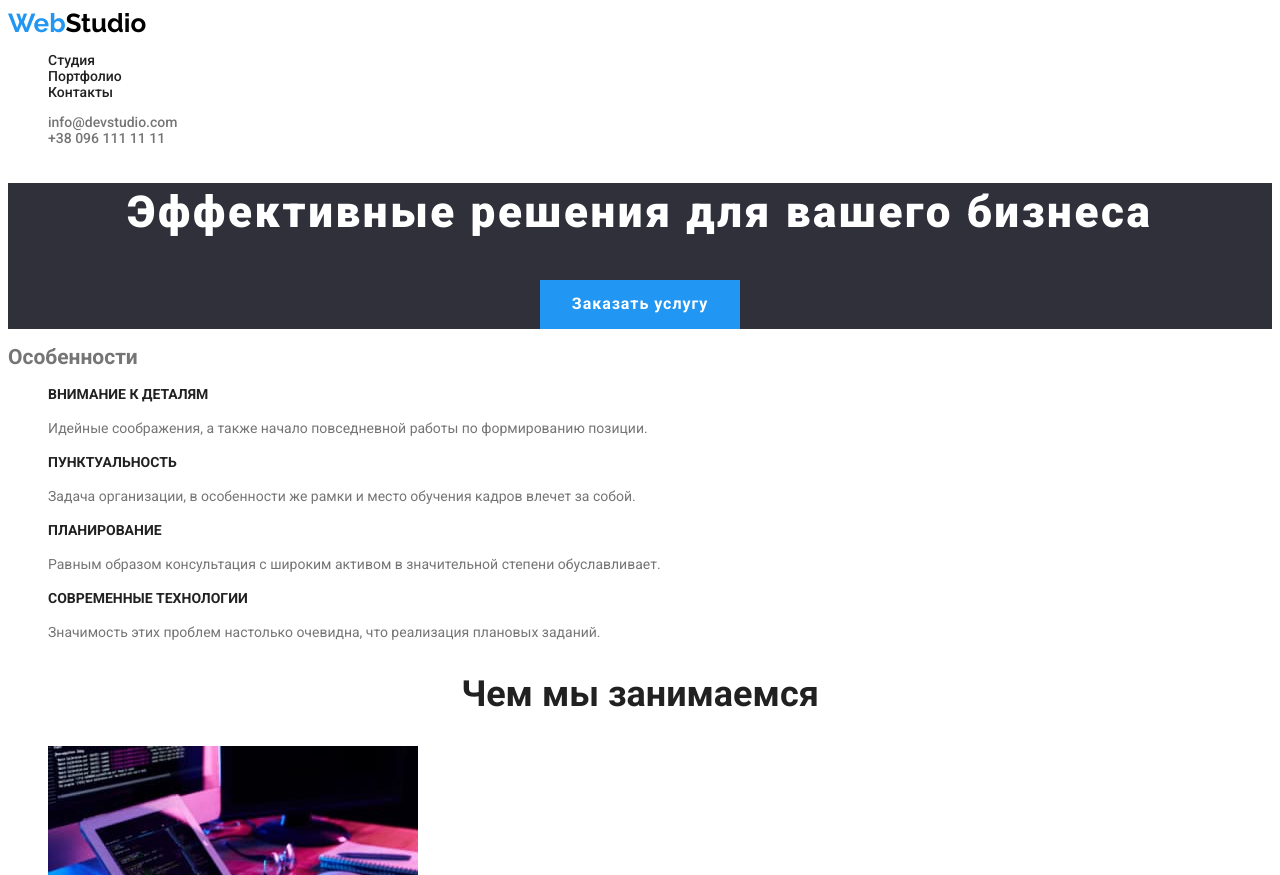
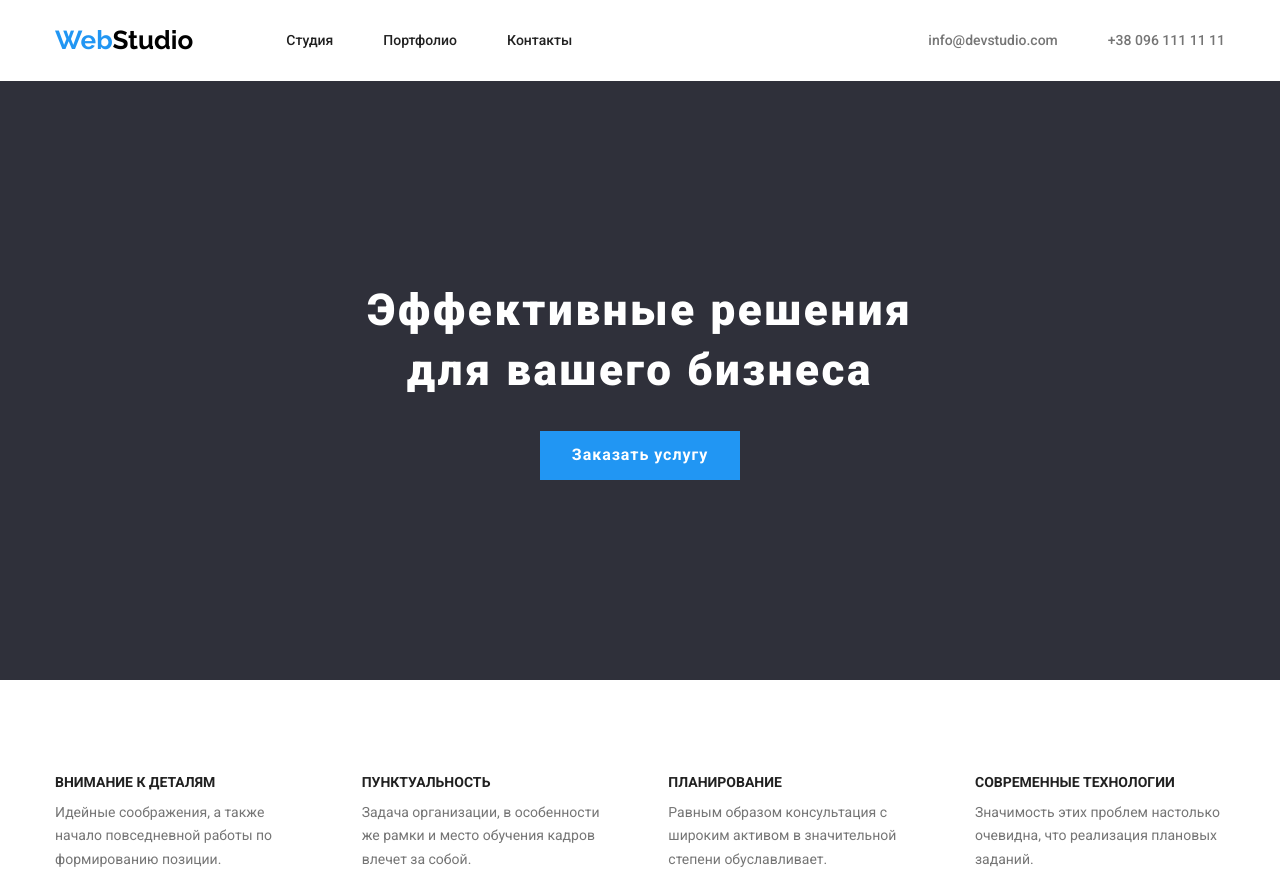
Before and after one commit to Agami-Malikov/goit-markup-hw-03, a plain HTML site: page index.html in a window 1280 px wide. Shown: the top 875 px of the page. Drawn offline with Linux system fonts and the light colour scheme.

Commit message:
добавил стили index.html

```diff
--- /dev/null
+++ b/css/reset.css
@@ -0,0 +1,54 @@
+html{
+  box-sizing: border-box;
+}
+
+*,
+*::after,
+*::before{
+  box-sizing: inherit;
+}
+
+ul,
+ol{
+  padding: 0;
+}
+
+body,
+h1,
+h2,
+h3,
+h4,
+h5,
+h6,
+p,
+ul,
+ol,
+li,
+figure,
+figcaption,
+blockquote,
+dl,
+dd{
+  margin: 0;
+}
+
+ul[class]{
+  list-style: none;
+}
+
+img{
+  max-width: 100%;
+  display: block;
+}
+
+input,
+button,
+textarea,
+select{
+  font: inherit;
+}
+
+a{
+  text-decoration: none;
+  color: inherit;
+}
--- a/css/style.css
+++ b/css/style.css
@@ -1,14 +1,6 @@
 :root {
   --main-color: #757575;
   --secondary-color: #212121;
-}
-
-ul {
-  list-style: none;
-}
-
-a {
-  text-decoration: none;
 }
 
 body {
@@ -23,6 +15,34 @@ body {
 
 }
 
+.visually-hidden {
+  position: absolute;
+  width: 1px;
+  height: 1px;
+  margin: -1px;
+  border: 0;
+  padding: 0;
+  white-space: nowrap;
+  clip-path: inset(100%);
+  clip: rect(0 0 0 0);
+  overflow: hidden;
+}
+
+.container {
+  max-width: 1200px;
+  margin: 0 auto;
+  padding: 0 15px;
+}
+
+.header {
+  padding: 25px 0;
+}
+
+.header__inner {
+  display: flex;
+  align-items: center;
+}
+
 .logo {
   font-family: 'Raleway','sans-serif';
 
@@ -34,8 +54,20 @@ body {
   color: #2196F3;
 }
 
+.header__logo {
+  margin-right: 93px;
+}
+
 .header__logo > span {
   color: #000000;
+}
+
+.header__menu-list {
+  display: flex;
+}
+
+.header__menu-item:not(:last-child) {
+  margin-right: 50px;
 }
 
 .header__menu-link {
@@ -58,11 +90,17 @@ body {
   outline-color: #2196F3;
 }
 
+.header__contacts {
+  display: flex;
+  margin-left: auto;
+}
 
+.header__contacts-item + .header__contacts-item {
+  margin-left: 50px;
+}
 
 .header__contacts-link {
   color: var(--main-color);
-
   font-weight: 500;
 
   transition: color 0.5s;
@@ -70,6 +108,7 @@ body {
 
 .hero {
   text-align: center;
+  padding: 200px 0;
 }
 
 .hero__title {
@@ -77,6 +116,8 @@ body {
   font-size: 44px;
   line-height: 1.36;
   letter-spacing: 0.06em;
+  max-width: 600px;
+  margin: 0 auto 30px;
 
   color: #FFFFFF;
 }
@@ -97,29 +138,59 @@ body {
 
 }
 
+.peculiarity {
+  padding: 95px 0;
+}
+
+.peculiarity__list {
+  display: flex;
+  justify-content: space-between;
+}
+
 .peculiarity__title {
   color: var(--secondary-color);
 
+  margin-bottom: 10px;
   font-size: inherit;
   text-transform: uppercase;
 }
 
 .peculiarity__text {
   line-height: 1.7;
+  max-width: 250px;
 }
 
-.business__title,
-.team__title {
+.title {
   color: var(--secondary-color);
 
   font-size: 36px;
   line-height: 1.16;
+  margin-bottom: 50px;
 
   text-align: center;
 }
 
+.business {
+  padding-bottom: 95px;
+}
+
+.business__list {
+  display: flex;
+  justify-content: center;
+}
+
+.business__item:not(:last-child) {
+  margin-right: 30px;
+}
+
 .team {
   background-color: #F5F4FA;
+  padding: 95px 0;
+}
+
+.team__list {
+  display: flex;
+  justify-content: center;
 }
 
 .team__item {
@@ -131,16 +202,34 @@ body {
   text-align: center;
 }
 
+.team__item:not(:last-child) {
+  margin-right: 30px;
+}
+
+.team__inner {
+  padding: 30px 60px;
+}
+
 .team__title-name {
   font-size: 16px;
   line-height: 1.12;
   font-weight: 500;
   color: var(--secondary-color);
+  margin-bottom: 10px;
 }
 
 .team__text {
   line-height: 1.1;
   font-size: 16px;
+}
+
+.footer {
+  padding: 60px 0;
+}
+
+.footer__logo {
+  display: inline-block;
+  margin-bottom: 20px;
 }
 
 .footer,
@@ -150,6 +239,10 @@ body {
 
 .footer__logo > span {
   color: #FFFFFF;
+}
+
+.footer__item:not(:last-child) {
+  margin-bottom: 9px;
 }
 
 .footer__link {
--- a/index.html
+++ b/index.html
@@ -10,10 +10,14 @@
   <link rel="preconnect" href="https://fonts.gstatic.com" crossorigin>
   <link href="https://fonts.googleapis.com/css2?family=Raleway:wght@700&family=Roboto:wght@400;500;700;900&display=swap"
     rel="stylesheet">
+  <link rel="stylesheet" href="css/reset.css">
   <link rel="stylesheet" href="css/style.css">
 </head>
+
 <body>
   <header class="header">
+    <div class="container">
+      <div class="header__inner">
         <a class="header__logo logo" href="./index.html">
           Web<span>Studio</span>
         </a>
@@ -38,6 +42,8 @@
             <a class="header__contacts-link" href="tel:+380961111111">+38 096 111 11 11</a>
           </li>
         </ul>
+      </div>
+    </div>
   </header>
   <main>
     <section class="hero">
@@ -45,6 +51,7 @@
       <button class="hero__button" type="button">Заказать услугу</button>
     </section>
     <section class="peculiarity">
+      <div class="container">
         <h2 class="visually-hidden">Особенности</h2>
         <ul class="peculiarity__list">
           <li class="peculiarity__item">
@@ -80,8 +87,10 @@
             </p>
           </li>
         </ul>
+      </div>
     </section>
     <section class="business">
+      <div class="container">
         <h2 class="business__title title">Чем мы занимаемся</h2>
         <ul class="business__list">
           <li class="business__item">
@@ -94,8 +103,10 @@
             <img class="business__img" src="images/function.jpg" width="370" alt="изображение функционала">
           </li>
         </ul>
+      </div>
     </section>
     <section class="team">
+      <div class="container">
         <h2 class="team__title title">Наша команда</h2>
         <ul class="team__list">
           <li class="team__item">
@@ -143,9 +154,11 @@
             </div>
           </li>
         </ul>
+      </div>
     </section>
   </main>
   <footer class="footer">
+    <div class="container">
       <a class="footer__logo logo" href="./index.html">
         Web<span>Studio</span>
       </a>
@@ -162,6 +175,7 @@
           </li>
         </ul>
       </address>
+    </div>
   </footer>
 </body>
 
```
Also changed, not shown: portfolio.html (+27 -11 lines). Lines whose indentation alone changed are shown as unchanged.
